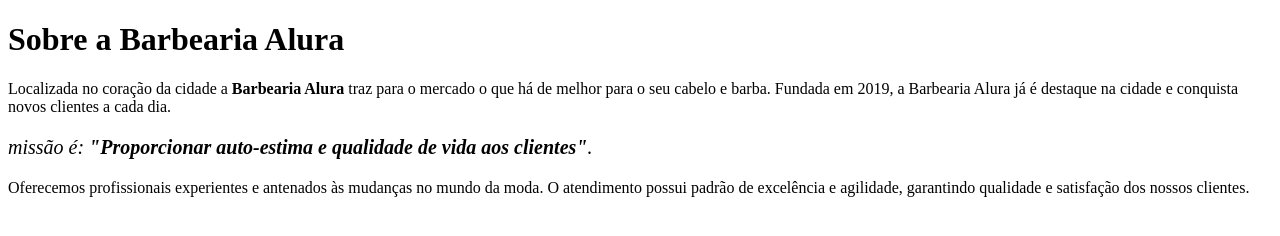
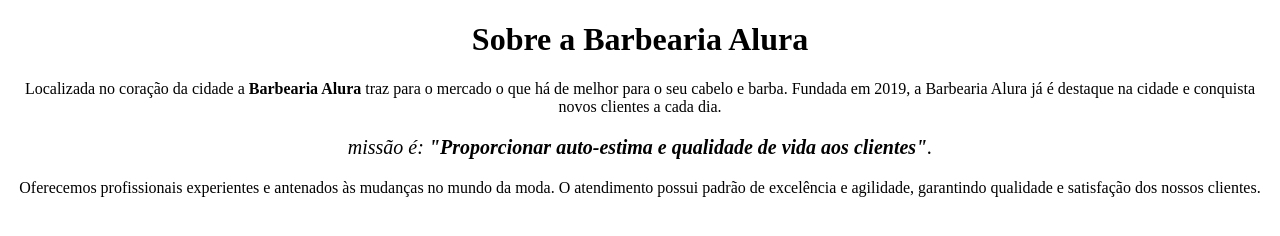
Before and after one commit to Anaf125/barbeariaalura, a plain HTML site: page index.html in a window 1280 px wide. Drawn offline with Linux system fonts and the light colour scheme.

Commit message:
Update index.html

```diff
--- a/index.html
+++ b/index.html
@@ -6,14 +6,14 @@
     <title>barbearia ana</title>
 </head>
 <body>
-    <h1>Sobre a Barbearia Alura</h1>
+    <h1 style="text-align: center">Sobre a Barbearia Alura</h1>
 
-    <p>Localizada no coração da cidade a <strong>Barbearia Alura</strong> traz para o mercado o que há de melhor para o seu cabelo e barba.
+    <p style="text-align: center">Localizada no coração da cidade a <strong>Barbearia Alura</strong> traz para o mercado o que há de melhor para o seu cabelo e barba.
     Fundada em 2019, a Barbearia Alura já é destaque na cidade e conquista novos clientes a cada dia.</p>
 
-    <p style="font-size: 20px;"><em> missão é: <strong> "Proporcionar auto-estima e qualidade de vida aos clientes"</strong>.</em></p>
+    <p style="font-size: 20px; text-align: center"><em> missão é: <strong> "Proporcionar auto-estima e qualidade de vida aos clientes"</strong>.</em></p>
 
-    <p>Oferecemos profissionais experientes e antenados às mudanças no mundo da moda.
+    <p style="text-align: center">Oferecemos profissionais experientes e antenados às mudanças no mundo da moda.
     O atendimento possui padrão de excelência e agilidade, garantindo qualidade e satisfação dos nossos clientes.</p>
 
 </body>
```
